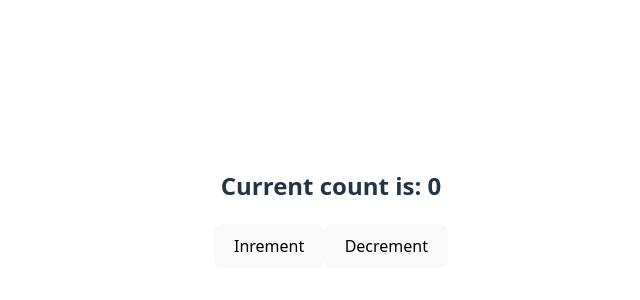
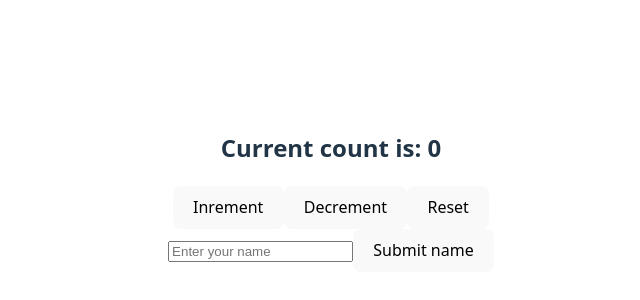
Before and after one commit to joshuawiidrichter1994/react-exercise, a React (Vite) app: page / in a window 1280 px wide. Shown: the part 192-492 px from the top of the page, without its empty margins (309-949 px from the left). Built offline with nearby package versions, Linux system fonts and the light colour scheme.

Commit message:
Added form and handleSubmit

```diff
--- a/src/App.jsx
+++ b/src/App.jsx
@@ -4,8 +4,21 @@ import './App.css';
 
 function App() {
   const [count, setCount] = useState(0);
-  const increment = () => setCount((num) => num + 1);
-  const decrement = () => setCount((num) => (num > 0 ? num - 1 : 0));
+  const [name, setName] = useState('');
+  const [thankYouMessage, setThankYouMessage] = useState('');
+
+  const increment = () => setCount(count + 1);
+  const decrement = () => setCount(count > 0 ? count - 1 : 0);
+  const reset = () => setCount(0);
+
+  const handleSubmit = (e) => {
+    e.preventDefault();
+    if (name.trimEnd()) {
+      setThankYouMessage(`${name}, thanks for using the counter!`);
+    } else {
+      setThankYouMessage('');
+    }
+  };
 
   return (
     <>
@@ -13,6 +26,18 @@ function App() {
         <CounterDisplay count={count} />
         <button onClick={increment}>Inrement</button>
         <button onClick={decrement}>Decrement</button>
+        <button onClick={reset}>Reset</button>
+
+        <form onSubmit={handleSubmit}>
+          <input
+            type="text"
+            placeholder="Enter your name"
+            value={name}
+            onChange={(e) => setName(e.target.value)}
+          />
+          <button type="submit">Submit name</button>
+          <h1>{thankYouMessage}</h1>
+        </form>
       </div>
     </>
   );
```
